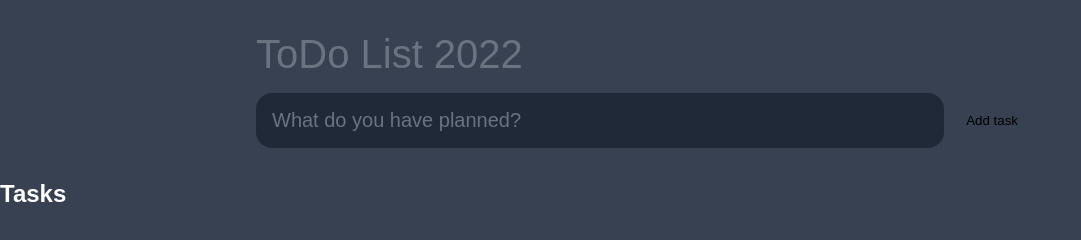
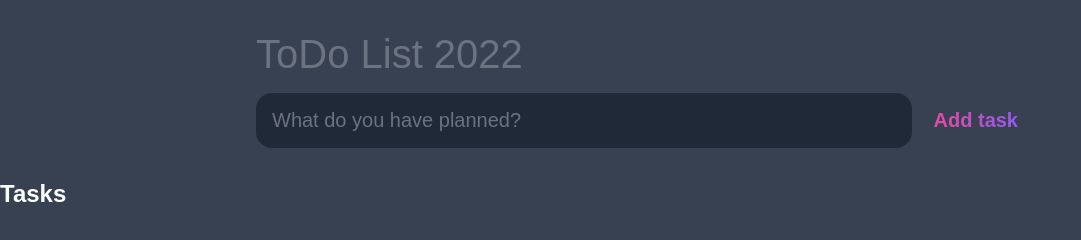
Before and after one commit to sinemyildizbekiroglu/todo-list, a plain HTML site: page index.html in a window 1280 px wide. Shown: the whole page, without its empty margins (0-1081 px from the left). Drawn offline with Linux system fonts and the light colour scheme.

Commit message:
Add `new-task-submit` style

```diff
--- a/main.css
+++ b/main.css
@@ -60,3 +60,14 @@ input, button {
 #new-task-input::placeholder {
 	color: var(--grey);
 }
+
+#new-task-submit {
+	color: var(--pink);
+	font-size: 1.25rem;
+	font-weight: 700;
+	background-image: linear-gradient(to right, var(--pink), var(--purple));
+	-webkit-background-clip: text;
+	-webkit-text-fill-color: transparent;
+	cursor: pointer;
+	transition: 0.4s;
+}
```
